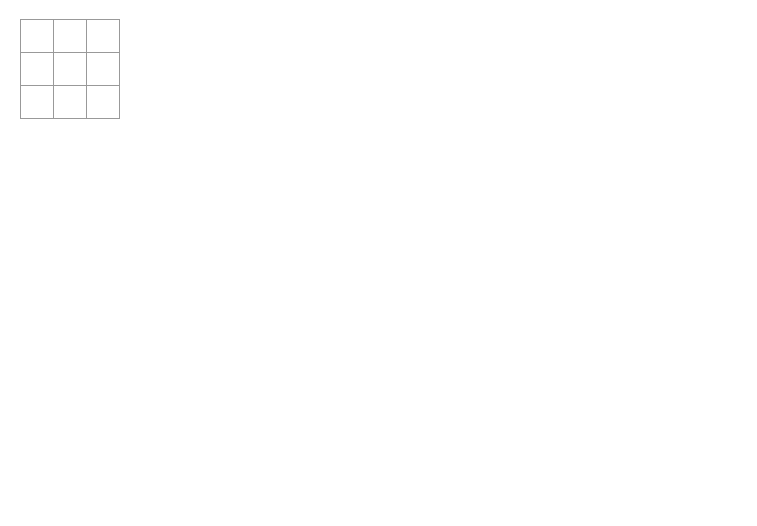
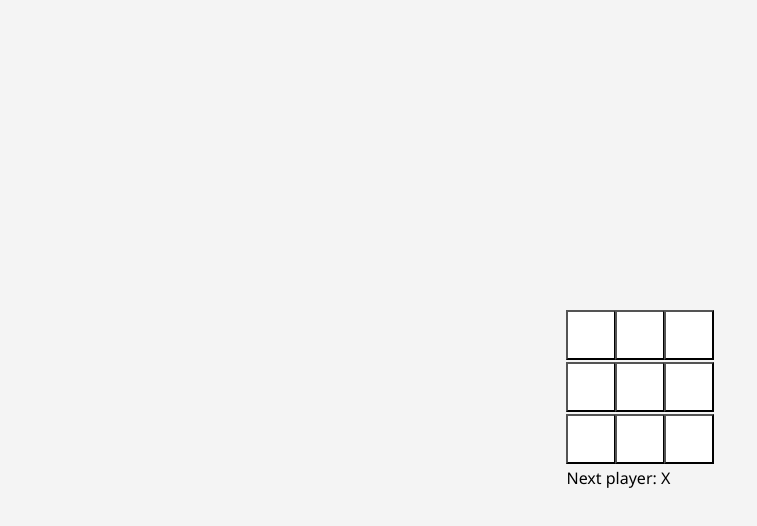
Before and after one commit to reol224/TicTacHoe, a React (Create React App) app in the folder src/: page / in a window 1280 px wide. Shown: the top 526 px of the page, without its empty margins (0-757 px from the left). Built offline with nearby package versions, Linux system fonts and the light colour scheme.

Commit message:
A little bit of design

```diff
--- a/src/App.js
+++ b/src/App.js
@@ -31,6 +31,7 @@ function Square({ value, onSquareClick }) {
 export default function Board() {
   const [xIsNext, setXIsNext] = useState(true);
   const [squares, setSquares] = useState(Array(9).fill(null));
+  const winner = calculateWinner(squares);
 
   function handleClick(i) {
     if (squares[i] || calculateWinner(squares)) return;
@@ -42,6 +43,11 @@ export default function Board() {
     }
     setSquares(nextSquares);
     setXIsNext(!xIsNext);
+  }
+
+  function resetGame() {
+    setSquares(Array(9).fill(null));
+    setXIsNext(true);
   }
 
   return (
@@ -57,6 +63,14 @@ export default function Board() {
           ))}
         </div>
       ))}
+      <div className="game-status">
+        {winner ? `Winner: ${winner}` : `Next player: ${xIsNext ? "X" : "O"}`}
+      </div>
+      {winner && (
+        <button className="reset-button" onClick={resetGame}>
+          Start again?
+        </button>
+      )}
     </div>
   );
 }
--- a/src/styles.css
+++ b/src/styles.css
@@ -3,72 +3,51 @@
 }
 
 body {
-  font-family: sans-serif;
-  margin: 20px;
+  font-family: 'Segoe UI', Tahoma, Geneva, Verdana, sans-serif;
+  margin: 0;
   padding: 0;
+  display: flex;
+  align-items: center;
+  justify-content: center;
+  height: 100vh;
+  background-color: #f4f4f4;
 }
 
-h1 {
+h1, h2, h3, h4, h5, h6 {
   margin-top: 0;
-  font-size: 22px;
-}
-
-h2 {
-  margin-top: 0;
-  font-size: 20px;
-}
-
-h3 {
-  margin-top: 0;
-  font-size: 18px;
-}
-
-h4 {
-  margin-top: 0;
-  font-size: 16px;
-}
-
-h5 {
-  margin-top: 0;
-  font-size: 14px;
-}
-
-h6 {
-  margin-top: 0;
-  font-size: 12px;
+  color: #333;
 }
 
 code {
   font-size: 1.2em;
+  background-color: #f9f9f9;
+  padding: 4px 8px;
+  border: 1px solid #ddd;
+  border-radius: 4px;
 }
 
 ul {
   padding-inline-start: 20px;
 }
 
-* {
-  box-sizing: border-box;
+.square {
+  background: #fff;
+  /* border: 1px solid #ddd; */
+  color: #555;
+  font-size: 24px;
+  font-weight: bold;
+  line-height: 50px;
+  height: 50px;
+  margin: -1px 0 0 -1px;
+  padding: 0;
+  text-align: center;
+  width: 50px;
+  cursor: pointer;
+  transition: all 0.3s ease;
 }
 
-body {
-  font-family: sans-serif;
-  margin: 20px;
-  padding: 0;
-}
-
-.square {
-  background: #fff;
-  border: 1px solid #999;
-  float: left;
-  font-size: 24px;
-  font-weight: bold;
-  line-height: 34px;
-  height: 34px;
-  margin-right: -1px;
-  margin-top: -1px;
-  padding: 0;
-  text-align: center;
-  width: 34px;
+.square.clicked {
+  transform: scale(1.0);
 }
 
 .board-row:after {
@@ -79,7 +58,10 @@ body {
 
 .status {
   margin-bottom: 10px;
+  font-size: 18px;
+  color: #555;
 }
+
 .game {
   display: flex;
   flex-direction: row;
@@ -88,3 +70,18 @@ body {
 .game-info {
   margin-left: 20px;
 }
+
+.reset-button {
+  background-color: #3498db;
+  color: #fff;
+  padding: 10px 15px;
+  font-size: 16px;
+  border: none;
+  cursor: pointer;
+  border-radius: 4px;
+  transition: background-color 0.3s ease;
+}
+
+.reset-button:hover {
+  background-color: #2980b9;
+}
```
